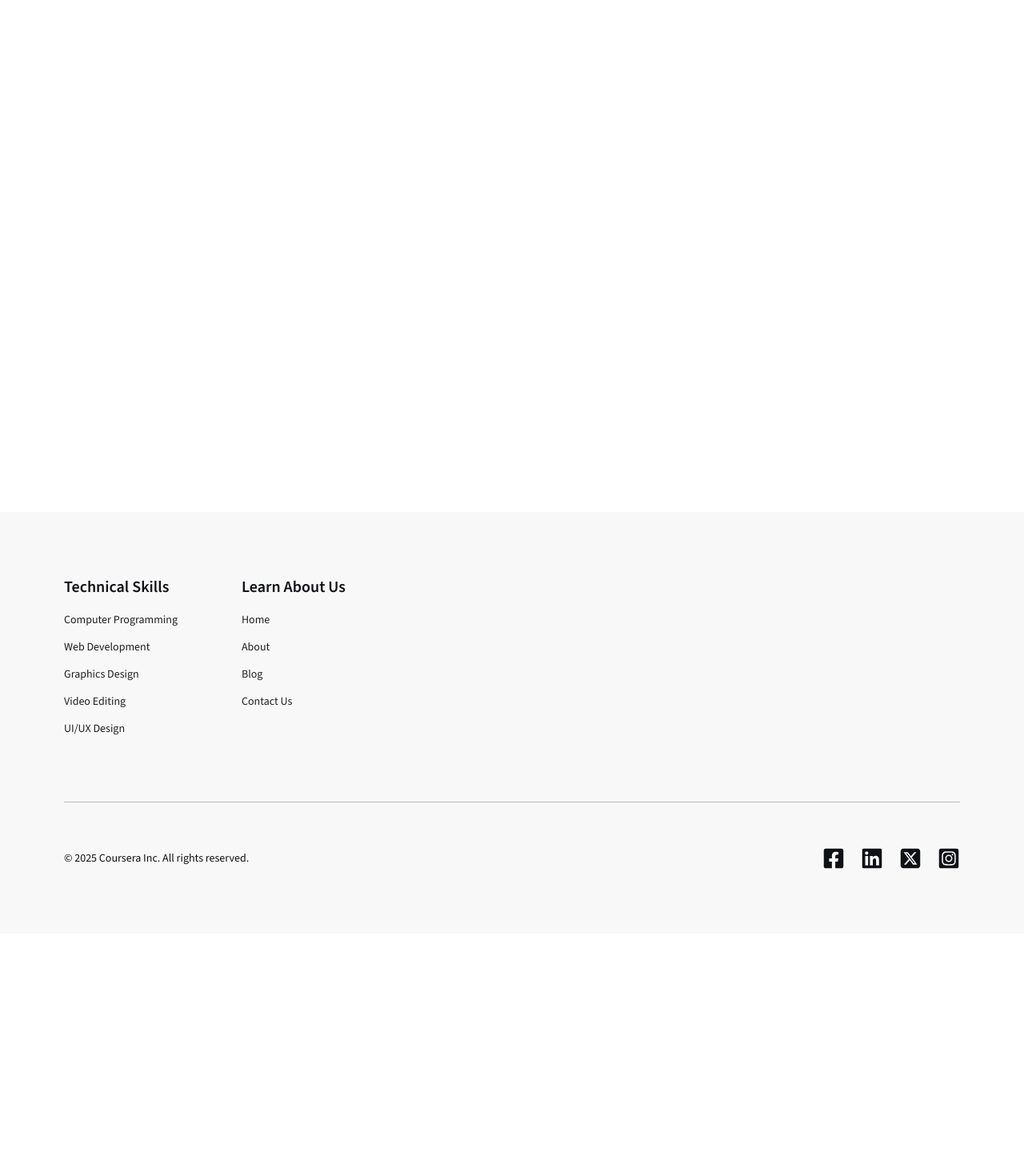
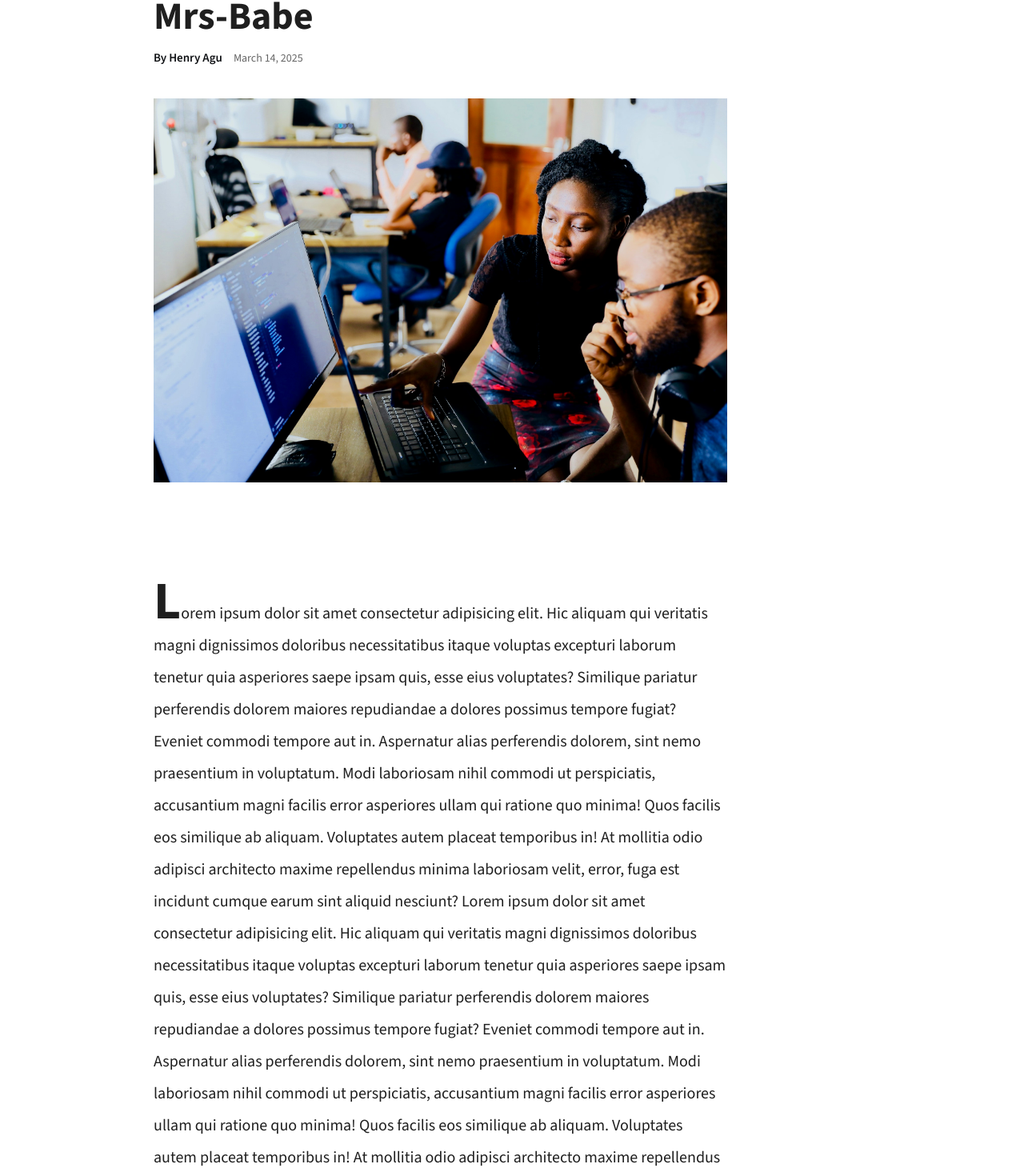
Before and after one commit to HenryAgu/Cascade-v2, a Next.js app: page /blog/mrs-babe in a window 1280 px wide. Shown: the part 160-1630 px from the top of the page at 80% size. Before the commit the page ends 1327 px from the top, so only its background shows below. Built offline with nearby package versions, Linux system fonts and the light colour scheme; a web font is replaced by a local one.

Commit message:
feat: blog page

```diff
--- a/src/app/blog/[slug]/page.tsx
+++ b/src/app/blog/[slug]/page.tsx
@@ -1,14 +1,70 @@
 "use client";
+import JustInBlogs from "@/app/components/Blog/JustInBlogs";
+import Image from "next/image";
 import { usePathname } from "next/navigation";
 import React from "react";
 
 const BlogPage = () => {
   const pathname = usePathname();
   const slug = pathname.split("/").pop();
+  const OurVisionImage = "/images/learning.jpg";
   return (
-    <main className="min-h-screen pt-16 lg:pt-28 pb-5 lg:pb-20 px-5 lg:px-20 font-source bg-white container mx-auto w-full">
-      {slug}
-    </main>
+    <>
+      <main className="min-h-screen pt-16 lg:pt-28 pb-5 lg:pb-20 px-5 lg:px-20 font-source bg-white container mx-auto w-full overflow-x-hidden">
+        <div className="w-full mx-auto lg:w-[80%] py-10">
+          <div className="flex flex-col items-center lg:items-start gap-y-0.5 lg:gap-y-3.5 w-full">
+          <h1 className="text-black2 font-bold text-[32px] lg:leading-14 lg:text-5xl text-center lg:text-left capitalize w-full break-words">
+              {slug}
+            </h1>
+            <div className="flex items-center gap-x-3.5">
+              <span className="text-sm lg:text-[15px] font-semibold text-black">
+                By Henry Agu
+              </span>
+              <span className="text-cascade-gray-200 text-xs lg:text-sm font-normal">
+                March 14, 2025
+              </span>
+            </div>
+          </div>
+          <Image
+            src={OurVisionImage}
+            alt="blog_image"
+            width={720}
+            height={480}
+            className="lg:w-[80%] w-full h-[245px] md:h-[350px] lg:h-[480px] object-cover my-5 lg:my-10"
+          />
+          <div className="w-full lg:w-[80%] mt-14 lg:mt-32">
+            <p className="first-letter:text-[66px] text-lg lg:text-xl font-normal leading-9 lg:leading-10 text-black2 first-letter:font-bold">
+              Lorem ipsum dolor sit amet consectetur adipisicing elit. Hic
+              aliquam qui veritatis magni dignissimos doloribus necessitatibus
+              itaque voluptas excepturi laborum tenetur quia asperiores saepe
+              ipsam quis, esse eius voluptates? Similique pariatur perferendis
+              dolorem maiores repudiandae a dolores possimus tempore fugiat?
+              Eveniet commodi tempore aut in. Aspernatur alias perferendis
+              dolorem, sint nemo praesentium in voluptatum. Modi laboriosam
+              nihil commodi ut perspiciatis, accusantium magni facilis error
+              asperiores ullam qui ratione quo minima! Quos facilis eos
+              similique ab aliquam. Voluptates autem placeat temporibus in! At
+              mollitia odio adipisci architecto maxime repellendus minima
+              laboriosam velit, error, fuga est incidunt cumque earum sint
+              aliquid nesciunt? Lorem ipsum dolor sit amet consectetur
+              adipisicing elit. Hic aliquam qui veritatis magni dignissimos
+              doloribus necessitatibus itaque voluptas excepturi laborum tenetur
+              quia asperiores saepe ipsam quis, esse eius voluptates? Similique
+              pariatur perferendis dolorem maiores repudiandae a dolores
+              possimus tempore fugiat? Eveniet commodi tempore aut in.
+              Aspernatur alias perferendis dolorem, sint nemo praesentium in
+              voluptatum. Modi laboriosam nihil commodi ut perspiciatis,
+              accusantium magni facilis error asperiores ullam qui ratione quo
+              minima! Quos facilis eos similique ab aliquam. Voluptates autem
+              placeat temporibus in! At mollitia odio adipisci architecto maxime
+              repellendus minima laboriosam velit, error, fuga est incidunt
+              cumque earum sint aliquid nesciunt?
+            </p>
+          </div>
+        </div>
+      </main>
+      <JustInBlogs />
+    </>
   );
 };
 
--- a/src/app/components/Blog/JustInBlogs.tsx
+++ b/src/app/components/Blog/JustInBlogs.tsx
@@ -59,7 +59,7 @@ const JustInBlogs = () => {
       <div className="py-7 grid grid-cols-1 md:grid-cols-2 lg:grid-cols-4 gap-x-5 gap-y-10">
         {justInBlogs.slice(0, 4).map((item, index) => (
           <Link
-            href={`blog/${item.headline}`}
+            href={item.headline}
             className="flex flex-col gap-y-3.5 group"
             key={index}
           >
--- a/src/app/globals.css
+++ b/src/app/globals.css
@@ -19,6 +19,7 @@
 
   --color-cascade-gray-100: #f8f8f8;
   --color-cascade-gray-150: #bdbdbd;
+  --color-cascade-gray-200: #666666;
 
 }
 
```
